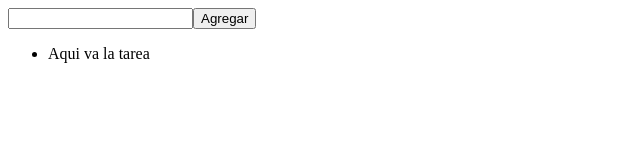
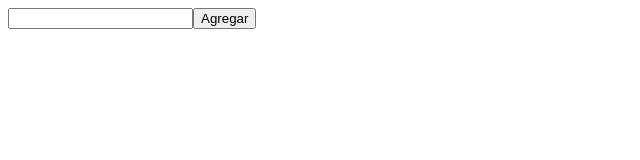
Before and after one commit to Danielalab/empezando-con-angular, an Angular app: page / in a window 1280 px wide. Shown: the top 160 px of the page, without its empty margins (0-640 px from the left). Built offline with nearby package versions, Linux system fonts and the light colour scheme.

Commit message:
adding ngFor of listTasks

```diff
--- a/src/app/components/list-tasks/list-tasks.component.html
+++ b/src/app/components/list-tasks/list-tasks.component.html
@@ -1,3 +1,3 @@
 <ul>
-  <app-task></app-task>
+  <app-task *ngFor="let taskObj of listTasks"></app-task>
 </ul>
--- a/src/app/components/list-tasks/list-tasks.component.ts
+++ b/src/app/components/list-tasks/list-tasks.component.ts
@@ -7,14 +7,14 @@ import { TasksService, Task } from 'src/app/services/tasks.service';
   styleUrls: ['./list-tasks.component.css']
 })
 export class ListTasksComponent implements OnInit {
-  listsTasks: Task[];
+  listTasks: Task[];
 
   constructor(private tasksService: TasksService) { }
 
   ngOnInit(): void {
     this.tasksService.currentArrTasks
       .subscribe((arrTaks) => {
-        this.listsTasks = arrTaks;
+        this.listTasks = arrTaks;
       })
   }
 
```
